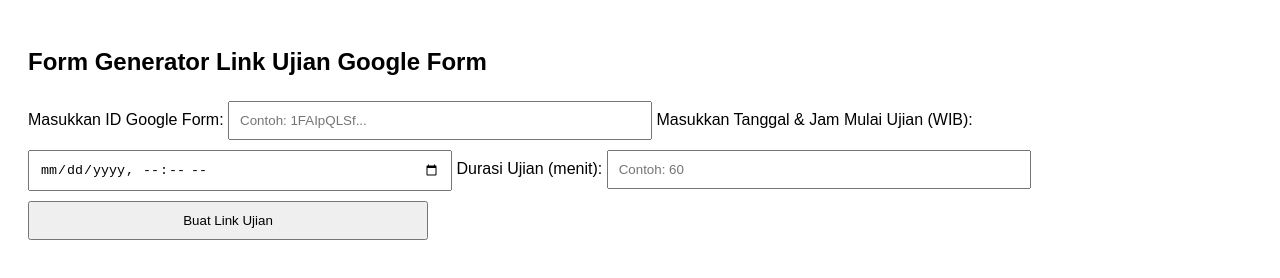
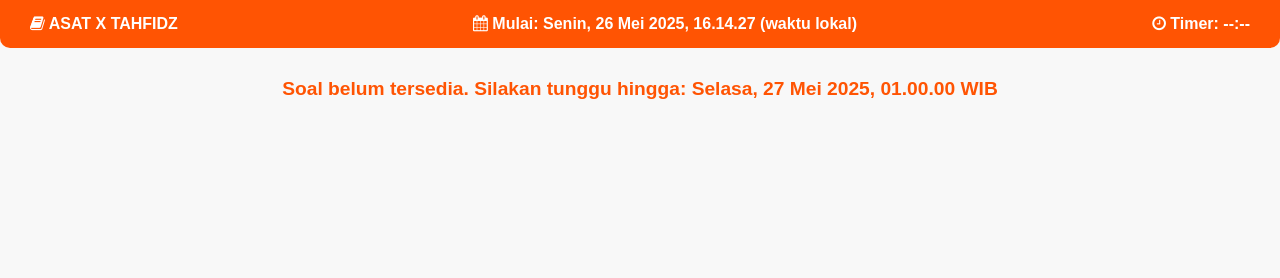
Before and after one commit to Man6jkt/asat-form, a plain HTML site: page index.html in a window 1280 px wide. Drawn offline with Linux system fonts and the light colour scheme; no server answers.

Commit message:
Update index.html

```diff
--- a/index.html
+++ b/index.html
@@ -2,45 +2,160 @@
 <html lang="id">
 <head>
   <meta charset="UTF-8" />
-  <title>Dashboard Admin - Generator Link Ujian</title>
+  <meta name="viewport" content="width=device-width, initial-scale=1" />
+  <title>ASAT X TAHFIDZ</title>
+  <link rel="stylesheet" href="https://cdnjs.cloudflare.com/ajax/libs/font-awesome/4.7.0/css/font-awesome.min.css" />
   <style>
-    body { font-family: sans-serif; padding: 20px; }
-    input, button { margin: 5px 0; padding: 10px; width: 100%; max-width: 400px; }
-    #output { margin-top: 20px; font-weight: bold; color: green; word-break: break-word; }
+    body {
+      margin: 0;
+      font-family: Arial, sans-serif;
+      background: #f8f8f8;
+    }
+    #timer {
+      background-color: #FF5403;
+      color: white;
+      font-weight: bold;
+      padding: 10px 20px;
+      border-radius: 0 0 10px 10px;
+      display: flex;
+      justify-content: space-between;
+      align-items: center;
+      flex-wrap: wrap;
+    }
+    .info-section {
+      margin: 5px 10px;
+    }
+    #form {
+      display: none;
+    }
+    iframe {
+      width: 100%;
+      height: calc(100vh - 70px);
+      border: none;
+    }
+    #not-ready {
+      text-align: center;
+      padding: 30px;
+      font-size: 1.2rem;
+      font-weight: bold;
+      color: #ff5403;
+    }
+    @media screen and (max-width: 600px) {
+      #timer {
+        flex-direction: column;
+        text-align: center;
+      }
+    }
   </style>
 </head>
 <body>
-  <h2>Form Generator Link Ujian Google Form</h2>
+  <audio id="warning-sound" src="https://www.soundjay.com/buttons/sounds/beep-07.mp3" preload="auto"></audio>
 
-  <label>Masukkan ID Google Form:</label>
-  <input type="text" id="formId" placeholder="Contoh: 1FAIpQLSf...">
+  <div id="timer">
+    <div class="info-section"><i class="fa fa-book"></i> ASAT X TAHFIDZ</div>
+    <div class="info-section"><i class="fa fa-calendar"></i> Mulai: <span id="start-date"></span></div>
+    <div class="info-section"><i class="fa fa-clock-o"></i> Timer: <span id="time">--:--</span></div>
+  </div>
 
-  <label>Masukkan Tanggal & Jam Mulai Ujian (WIB):</label>
-  <input type="datetime-local" id="startTime">
+  <div id="not-ready">Menghubungkan ke server waktu...</div>
 
-  <label>Durasi Ujian (menit):</label>
-  <input type="number" id="duration" placeholder="Contoh: 60">
-
-  <button onclick="generateLink()">Buat Link Ujian</button>
-
-  <div id="output"></div>
+  <div id="form">
+    <iframe src="https://docs.google.com/forms/d/e/1FAIpQLSf3z81ziLIZ1vb5DiC3f8ZwjRHrREiea6nalBNDdYOKwAR31w/viewform?embedded=true" allowfullscreen>
+      LOADING
+    </iframe>
+  </div>
 
   <script>
-    function generateLink() {
-      const formId = document.getElementById("formId").value.trim();
-      const startTime = document.getElementById("startTime").value;
-      const duration = document.getElementById("duration").value;
+    const waktuMulaiResmi = new Date("2025-05-27T08:00:00+07:00"); // WIB
+    const durasiUjian = 60 * 90;
+    const maxTampil = durasiUjian + 60 * 5;
+    let sisaDetik = null;
+    let timerInterval;
 
-      if (!formId || !startTime || !duration) {
-        alert("Mohon lengkapi semua kolom.");
-        return;
+    function formatTanggalIndo(date) {
+      const options = { weekday: 'long', year: 'numeric', month: 'long', day: 'numeric' };
+      const formattedDate = date.toLocaleDateString('id-ID', options);
+      const formattedTime = date.toLocaleTimeString('id-ID');
+      return `${formattedDate}, ${formattedTime}`;
+    }
+
+    function tampilkanWaktuAkses(date, sumber = "server") {
+      const el = document.getElementById("start-date");
+      el.textContent = formatTanggalIndo(date);
+      if (sumber !== "server") el.textContent += " (waktu lokal)";
+    }
+
+    function mulaiTimer(totalDetik) {
+      const display = document.getElementById("time");
+      const audio = document.getElementById("warning-sound");
+
+      let saved = localStorage.getItem("sisaDetik");
+      sisaDetik = saved ? parseInt(saved) : totalDetik;
+
+      timerInterval = setInterval(() => {
+        let minutes = Math.floor(sisaDetik / 60);
+        let seconds = sisaDetik % 60;
+
+        display.textContent = `${minutes.toString().padStart(2, '0')}:${seconds.toString().padStart(2, '0')} Menit !`;
+
+        if (sisaDetik === 300) {
+          audio.play();
+        }
+
+        if (sisaDetik <= 0) {
+          display.textContent = "WAKTU HABIS";
+        }
+
+        if (sisaDetik <= -300) {
+          document.getElementById("form").style.display = "none";
+          clearInterval(timerInterval);
+        }
+
+        localStorage.setItem("sisaDetik", sisaDetik);
+        sisaDetik--;
+      }, 1000);
+    }
+
+    async function dapatkanWaktuServer() {
+      try {
+        const res1 = await fetch("https://worldtimeapi.org/api/timezone/Asia/Jakarta");
+        const data1 = await res1.json();
+        return new Date(data1.datetime);
+      } catch (e1) {
+        try {
+          const res2 = await fetch("https://api.timeapi.io/api/Time/current/zone?timeZone=Asia/Jakarta");
+          const data2 = await res2.json();
+          return new Date(`${data2.date}T${data2.time}`);
+        } catch (e2) {
+          return null; // Gagal semua
+        }
+      }
+    }
+
+    async function mulaiSistem() {
+      let now = await dapatkanWaktuServer();
+      let sumber = "server";
+
+      if (!now) {
+        now = new Date();
+        sumber = "lokal";
+        document.getElementById("not-ready").textContent = "Gagal akses server waktu. Menggunakan waktu perangkat!";
       }
 
-      const encodedTime = encodeURIComponent(startTime);
-      const link = `https://domainanda.com/asat.html?formid=${formId}&start=${encodedTime}&durasi=${duration}`;
+      tampilkanWaktuAkses(now, sumber);
 
-      document.getElementById("output").innerHTML = `Link Ujian: <br><a href="${link}" target="_blank">${link}</a>`;
+      if (now >= waktuMulaiResmi) {
+        document.getElementById("form").style.display = "block";
+        document.getElementById("not-ready").style.display = "none";
+        mulaiTimer(durasiUjian);
+      } else {
+        document.getElementById("not-ready").textContent = `Soal belum tersedia. Silakan tunggu hingga: ${formatTanggalIndo(waktuMulaiResmi)} WIB`;
+      }
     }
+
+    window.onload = () => {
+      mulaiSistem();
+    };
   </script>
 </body>
 </html>
```
